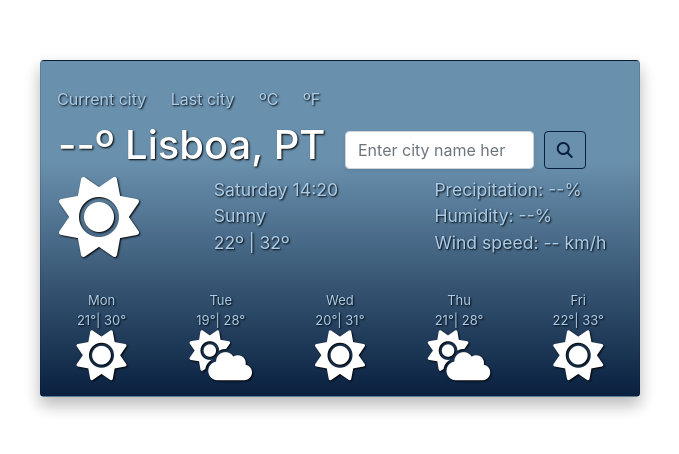
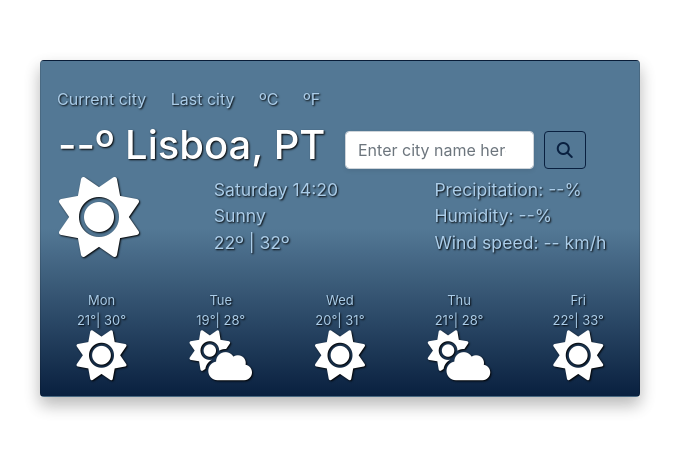
Before and after one commit to Kattlean/Weather-App, a plain HTML site: page index.html in a window 1280 px wide. Shown: the top 454 px of the page, without its empty margins (300-979 px from the left). Drawn offline with nearby package versions, Linux system fonts and the light colour scheme.

Commit message:
Styling background

```diff
--- a/src/styles.css
+++ b/src/styles.css
@@ -30,7 +30,7 @@ p {
 
 .card {
   margin: auto;
-  background-image: linear-gradient(to top, #09203f 0%, #6990ad 70%);
+  background-image: linear-gradient(to top, #09203f 0%, #537895 50%);
 }
 
 .selected-city {
```
